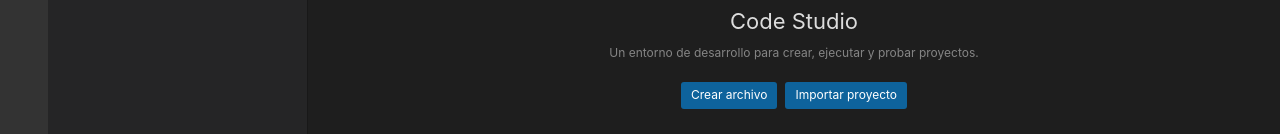
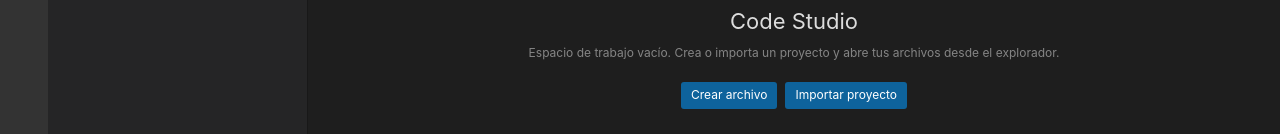
Before and after one commit to Charizard2026/CodeStudio, a plain HTML site: page index.html in a window 1280 px wide. Shown: the part 292-426 px from the top of the page. Drawn offline with nearby package versions, Linux system fonts and the light colour scheme.

Commit message:
Clarify the empty workspace welcome screen

```diff
--- a/index.html
+++ b/index.html
@@ -56,7 +56,7 @@
   <div id="tabs" class="tabs"></div>
   <div class="editor-toolbar"><div id="breadcrumb">Selecciona un archivo</div><div class="editor-tools"><span id="language-label">Texto</span><button id="preview-button">Vista previa</button><button id="split-button">Dividir</button></div></div>
   <section class="editor-wrap" id="editor-wrap"><div id="editor"></div><textarea id="fallback-editor" spellcheck="false" hidden></textarea>
-   <div id="welcome" class="welcome"><div class="welcome-logo">&lt;/&gt;</div><h1>Code Studio</h1><p>Un entorno de desarrollo para crear, ejecutar y probar proyectos.</p><div class="welcome-actions"><button id="welcome-new">Crear archivo</button><button id="welcome-open">Importar proyecto</button></div><div class="welcome-shortcuts"><span>Ctrl + S <small>Guardar</small></span><span>Ctrl + Enter <small>Ejecutar</small></span><span>Ctrl + Shift + P <small>Comandos</small></span></div></div>
+   <div id="welcome" class="welcome"><div class="welcome-logo">&lt;/&gt;</div><h1>Code Studio</h1><p>Espacio de trabajo vacío. Crea o importa un proyecto y abre tus archivos desde el explorador.</p><div class="welcome-actions"><button id="welcome-new">Crear archivo</button><button id="welcome-open">Importar proyecto</button></div><div class="welcome-shortcuts"><span>Ctrl + S <small>Guardar</small></span><span>Ctrl + Enter <small>Ejecutar</small></span><span>Ctrl + Shift + P <small>Comandos</small></span></div></div>
    <div class="split-preview" id="split-preview" hidden><div class="split-head">VISTA PREVIA <button id="close-split">×</button></div><iframe id="split-frame" title="Vista previa dividida" sandbox="allow-scripts allow-forms allow-modals"></iframe></div>
   </section>
   <section class="bottom-panel" id="bottom-panel">
```
